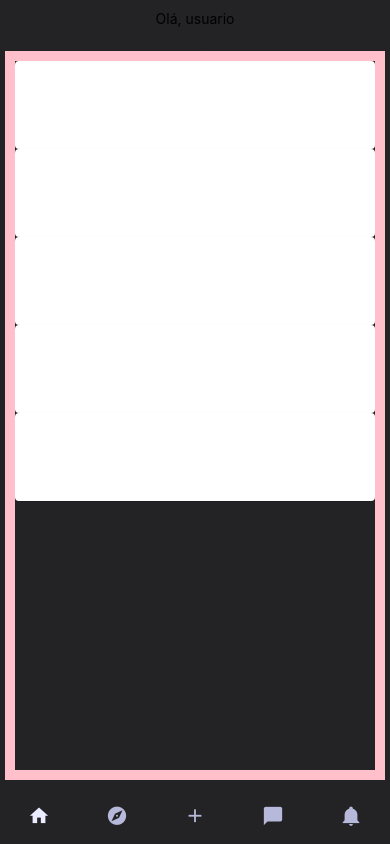
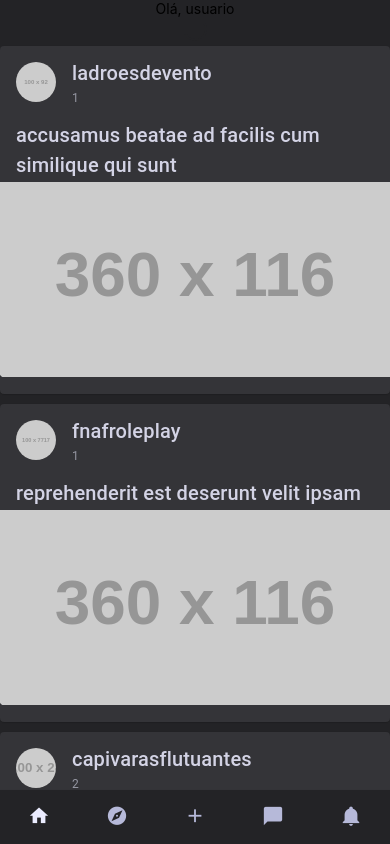
Before and after one commit to Thiago-A-Taboada/AboutIt-ReactNativeProject, a React Native app: screen /Home in a window 390 px wide. Built offline with nearby package versions, Linux system fonts and the light colour scheme.

Commit message:
Add Card

```diff
--- a/assets/post.json
+++ b/assets/post.json
@@ -9,8 +9,8 @@
       "communityContent": "https://via.placeholder.com/360x116/92c952"
     },
     {
-      "communityName" : "ladroesdevento",
-      "communityId": 1,
+      "communityName" : "fnafroleplay",
+      "communityId": 3,
       "idUser": 1,
       "id": 2,
       "thumbnailCommunity": "https://via.placeholder.com/100/771796",
@@ -18,8 +18,8 @@
       "communityContent": "https://via.placeholder.com/360x116/771796"
     },
     {
-      "communityName" : "ladroesdevento",
-      "communityId": 1,
+      "communityName" : "capivarasflutuantes",
+      "communityId": 2,
       "idUser": 2,
       "id": 3,
       "thumbnailCommunity": "https://via.placeholder.com/100/24f355",
@@ -27,7 +27,7 @@
       "communityContent": "https://via.placeholder.com/360x116/24f355"
     },
     {
-      "communityName" : "ladroesdevento",
+      "communityName" : "capivarasflutuantes",
       "communityId": 2,
       "idUser": 3,
       "id": 4,
--- a/src/screens/HomeScreen.jsx
+++ b/src/screens/HomeScreen.jsx
@@ -1,6 +1,6 @@
 import * as React from 'react';
 import { Text, View, FlatList } from 'react-native';
-import { ActivityIndicator, Button, Card, List, Title } from 'react-native-paper';
+import { ActivityIndicator, Avatar, Button, Card, List, Title } from 'react-native-paper';
 import Post from '../components/Post';
 import { useAuth } from '../context/AuthContext';
 
@@ -21,10 +21,8 @@ export default function Home({ navigation }) {
         })
     } */
 
-
-
   return (
-    <View style={{ flex: 1, justifyContent: 'center', alignItems: 'center', margin: 10 }}>
+    <View style={{ flex: 1, justifyContent: 'center', alignItems: 'center' }}>
       <Text>Olá, usuario</Text>
        {/*  {auth.authData ? auth.authData.user : '...'} */}
 
@@ -33,22 +31,21 @@ export default function Home({ navigation }) {
 
        <ActivityIndicator animating={isLoading} />
       <FlatList
-        style={{ color: "black", borderWidth: 10, borderColor: 'pink' }}
         data={users}
         renderItem={({ item }) => (
-          /*   <View>
-              <Text>{(item.title)}</Text>
-
-            </View> */
-          <Card style={{width: 360}}>
-           <Card.Title title="22222222" subtitle={item.idUser}/>
-            <Card.Content></Card.Content>
-          </Card>
+            <Card style={{ marginVertical: 5, marginHorizontal: 0, paddingBottom: 17}}>
+              <Card.Title left={(props) => <Avatar.Image {...props} source={{uri: item.thumbnailCommunity}} />} title={item.communityName} subtitle={item.idUser} />
+              <Card.Content>
+                <Title>{item.title}</Title>
+              </Card.Content>
+              <Card.Cover source={item.communityContent} />
+            </Card>
         )}
 
       />
 
 
+
     </View>
   );
 }
--- a/src/themes/AppTheme.jsx
+++ b/src/themes/AppTheme.jsx
@@ -10,8 +10,8 @@ export const CombinedDefaultTheme = {
     ...NavigationDefaultTheme.colors,
     primary: '#232326',
     background: '#232326',
-  /*   background: "white", */
-    text: '#fff',
+    text: '#EBECFF',
+    surface: '#343438',
     disabled: '#9B8EBB',
 
 
```
